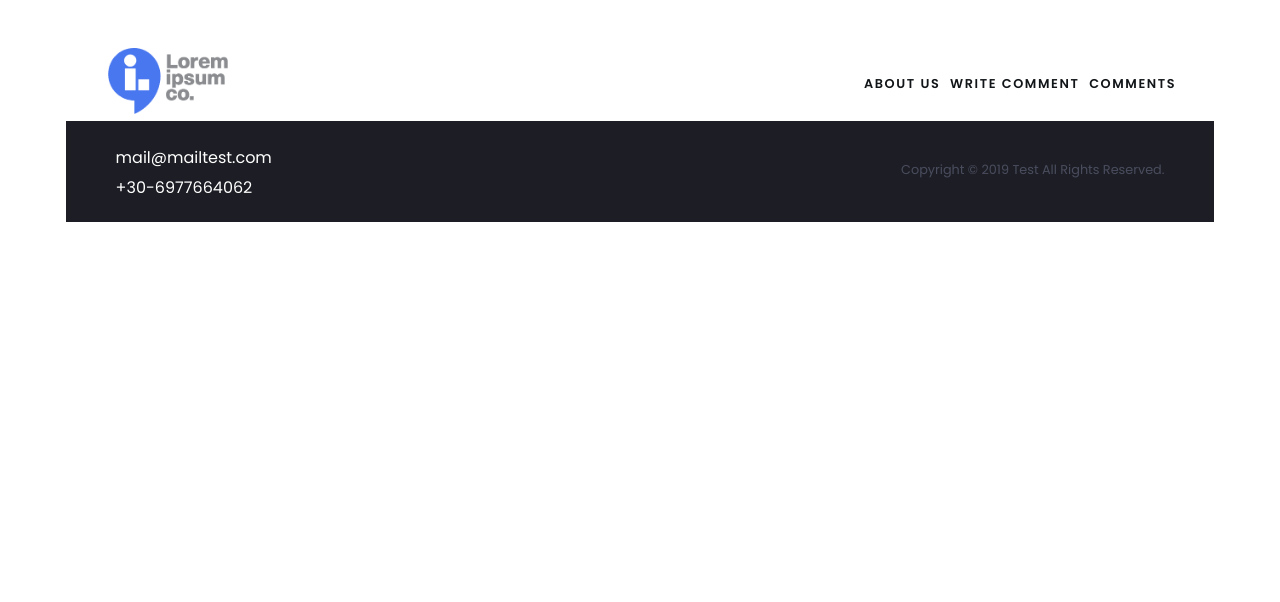
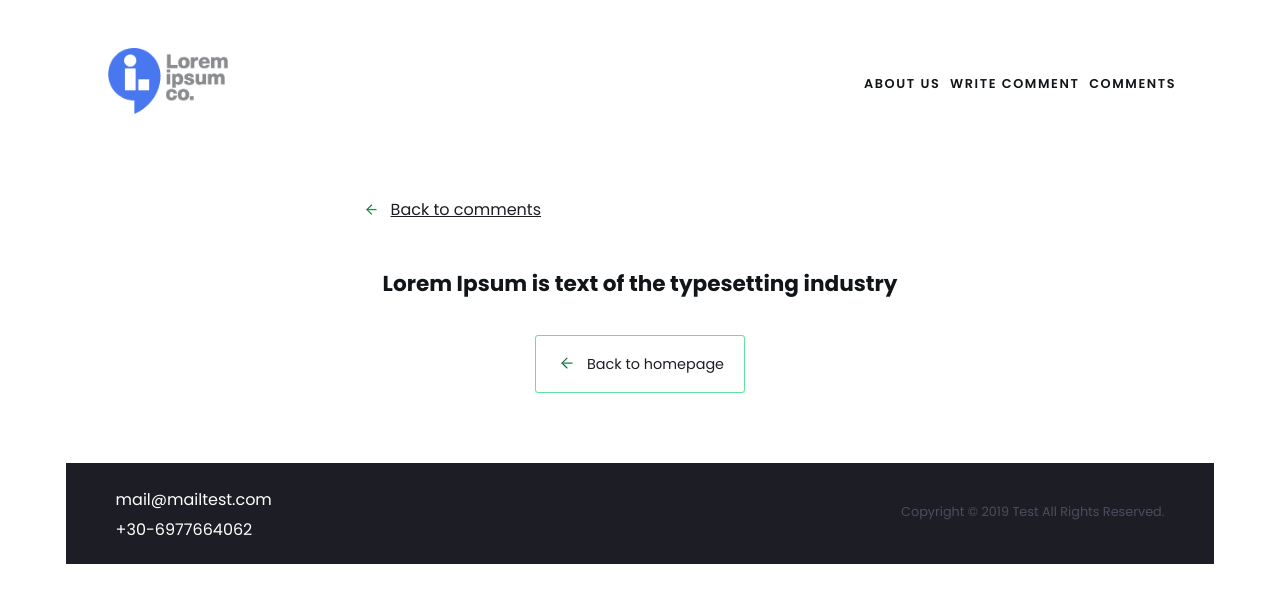
Before and after one commit to semkaway/lorem-ipsum, a Vue app: page /comments/1 in a window 1280 px wide. Shown: the top 602 px of the page. Built offline with nearby package versions, Linux system fonts and the light colour scheme; no server answers.

Commit message:
[ADD] single comment page

```diff
--- a/src/components/CommentsAll.vue
+++ b/src/components/CommentsAll.vue
@@ -38,8 +38,6 @@
 
 <style lang="scss">
     .all-comments-holder {
-        padding-left: 180px;
-        padding-right: 175px;
         margin-top: 85px;
         display: flex;
         flex-wrap: wrap;
@@ -49,6 +47,11 @@
 
         .all-comments-holder__container {
             flex-basis: 48%;
+
+            @include desktop {
+                padding-left: 180px;
+                padding-right: 175px;
+            }
         }
 
         @include desktop {
--- a/src/components/CommentsOne.vue
+++ b/src/components/CommentsOne.vue
@@ -3,7 +3,7 @@
             <h3>{{ comment.title }}</h3>
             <p class="comment-container__body">{{ comment.body }}</p>
             <div class="comment-container__button">
-                <router-link :to="{ path: '/comments'}">Read more</router-link>
+                <router-link :to="{ path: '/comments/' + comment.id }">Read more</router-link>
             </div>
         </div>
 </template>
@@ -24,7 +24,7 @@
         box-shadow: 6.5px 11.258px 30px rgba(17,21,24,0.04);
         box-sizing: border-box;
         padding-top: 18px;
-        padding-left: 30px;
+        // padding-left: 30px;
         padding-bottom: 45px;
         margin-bottom: 45px;
 
@@ -56,6 +56,10 @@
             }
         }
 
+        @include desktop {
+            padding-left: 30px;
+        }
+
     }
 
 </style>
--- /dev/null
+++ b/src/components/SingleComment.vue
@@ -0,0 +1,71 @@
+<template>
+        <main class="single-comment-container">
+            <img class="bottom-text-container__button__arrow" src="@/assets/img/icon-arrow.svg" alt="arrow to go back to homepage"/>
+            <router-link :to="{ path: '/comments'}" class="back-to-comments">Back to comments</router-link>
+            <div class="main-text-container">
+                <h1 class="main-text-container__title">{{ comment.title }}</h1>
+                <p class="main-text-container__body">{{ comment.body }}</p>
+            </div>
+            <div class="bottom-text-container">
+                <h2 class="bottom-text-container__text">Lorem Ipsum is text of the typesetting industry</h2>
+                <div class="bottom-text-container__button">
+                    <img class="bottom-text-container__button__arrow" src="@/assets/img/icon-arrow.svg" alt="arrow to go back to homepage"/>
+                    <router-link :to="{ path: '/'}">Back to homepage</router-link>
+                </div>
+            </div>
+        </main>
+</template>
+
+<script>
+    import { mapState } from 'vuex'
+
+    export default {
+        name: 'SingleComment',
+        mounted() {
+			this.$store.dispatch('loadSingleComment', this.$route.params.id)
+		},
+        computed: {
+            ...mapState([
+                'comment'
+            ])
+        }
+    }
+</script>
+
+<style lang="scss">
+
+    .single-comment-container {
+        padding-top: 76px;
+
+        .back-to-comments {
+            margin-left: 14px;
+            text-decoration: underline;
+            color: color(dark);
+        }
+
+        .main-text-container {
+            box-sizing: border-box;
+            margin-top: 45px;
+
+            .main-text-container__title {
+                font-size: 1.5em;
+
+                @include desktop {
+                    font-size: 2.5em;
+                    line-height: 59px;
+                }
+            }
+
+            .main-text-container__body {
+                margin-top: 38px;
+                line-height: 30px;
+            }
+        }
+
+        @include desktop {
+            padding-left: 300px;
+            padding-right: 300px;
+        }
+    }
+
+</style>
--- a/src/router/index.js
+++ b/src/router/index.js
@@ -2,6 +2,7 @@ import Vue from 'vue'
 import Router from 'vue-router'
 import Homepage from '@/components/Homepage'
 import CommentsAll from '@/components/CommentsAll'
+import SingleComment from '@/components/SingleComment'
 
 Vue.use(Router)
 
@@ -11,13 +12,15 @@ let router = new Router({
 	routes: [
 		{
 			path: '/',
-			name: 'home',
 			component: Homepage,
 		},
 		{
 			path: '/comments',
-			name: 'comments',
-			component: CommentsAll,
+			component: CommentsAll
+		},
+		{
+			path: '/comments/:id',
+			component: SingleComment
 		}
 	],
 	scrollBehavior: function (to) {
--- a/src/store.js
+++ b/src/store.js
@@ -1,4 +1,3 @@
-import vue from 'vue'
 import vuex from 'vuex'
 import { HTTP } from './http-common'
 import Vue from 'vue'
@@ -7,7 +6,8 @@ Vue.use(vuex)
 
 export default new vuex.Store ({
     state : {
-        comments: []
+        comments: [],
+        comment: ''
     },
     actions: {
         loadComments({commit}) {
@@ -20,11 +20,25 @@ export default new vuex.Store ({
                 .catch(error => {
                     console.log(error)
                 })
-        }
+        },
+        loadSingleComment({commit}, commentId) {
+            HTTP
+                .get(commentId)
+                .then(result => {
+                    let comment = result.data
+                    commit('SET_COMMENT', comment)
+                })
+                .catch(error => {
+                    console.log(error)
+                })
+        },
     },
     mutations: {
         SET_COMMENTS(state, comments) {
             state.comments = comments
+        },
+        SET_COMMENT(state, comment) {
+            state.comment = comment
         }
     }
 });
```
